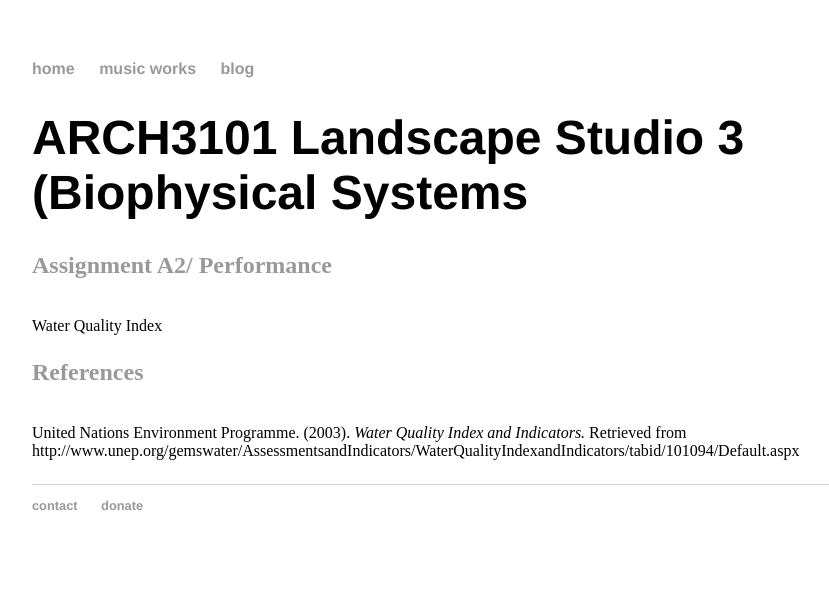
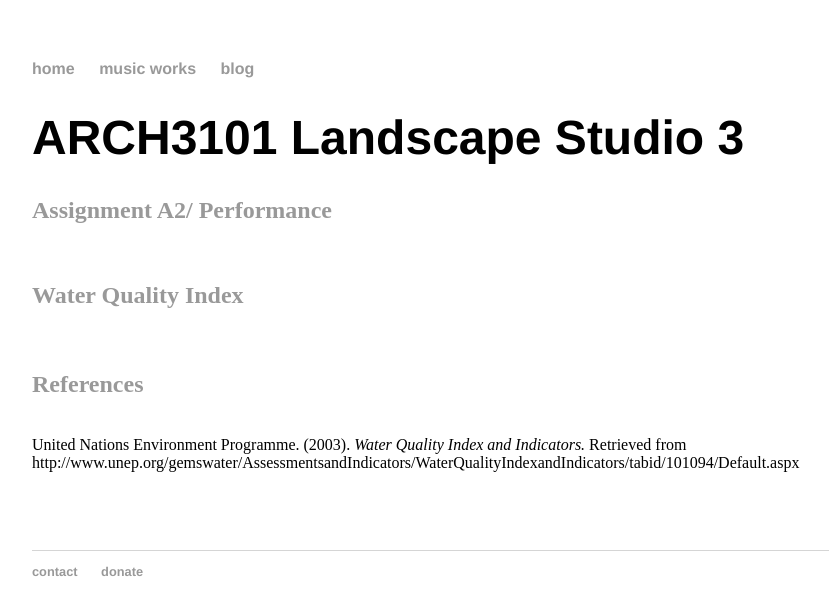
Before and after one commit to maksuihin/maksuihin.github.io, a Jekyll site: the page built from metric.html, in a window 1280 px wide. Shown: the top 615 px of the page, without its empty margins (160-989 px from the left). Built offline with Jekyll 4.4.1, drawn with Linux system fonts in a browser that asks for light colours.

Commit message:
Update metric.html

```diff
--- a/metric.html
+++ b/metric.html
@@ -4,13 +4,12 @@ title: ARCH3101 Assignment A2
 ---
   		<div class="works"><works>
 			<!--googleoff: all-->
-			<h1 class="robots-nocontent">ARCH3101 Landscape Studio 3 (Biophysical Systems</h1>
-			<!--googleon: all-->
-			<p><h2>Assignment A2/  Performance</h2></br>
-			Water Quality Index</br></p>
+			<h1 class="robots-nocontent">ARCH3101 Landscape Studio 3</h1>
+			<p><h2>Assignment A2/ Performance</h2></br>
+			<h2>Water Quality Index</h2></br></p>
 
 			<p><h2>References</h2></br>
 		United Nations Environment Programme. (2003). <i>Water Quality Index and Indicators.</i>	Retrieved from http://www.unep.org/gemswater/AssessmentsandIndicators/WaterQualityIndexandIndicators/tabid/101094/Default.aspx
 			</p>
-
+		 </br></br></br>
 		</div></works>
```
